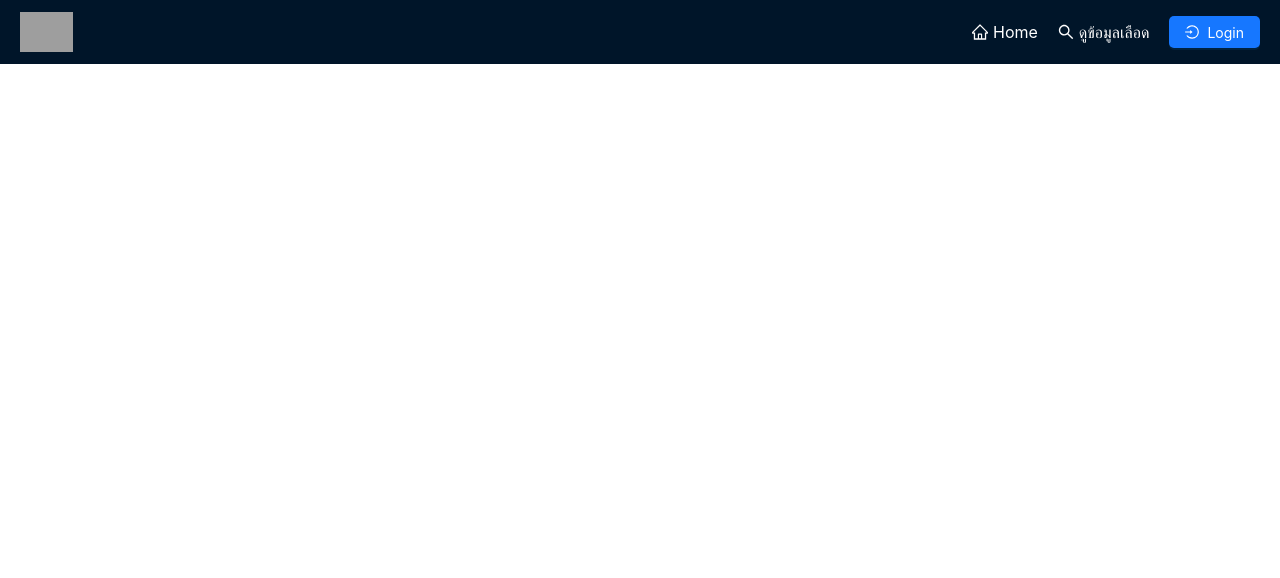
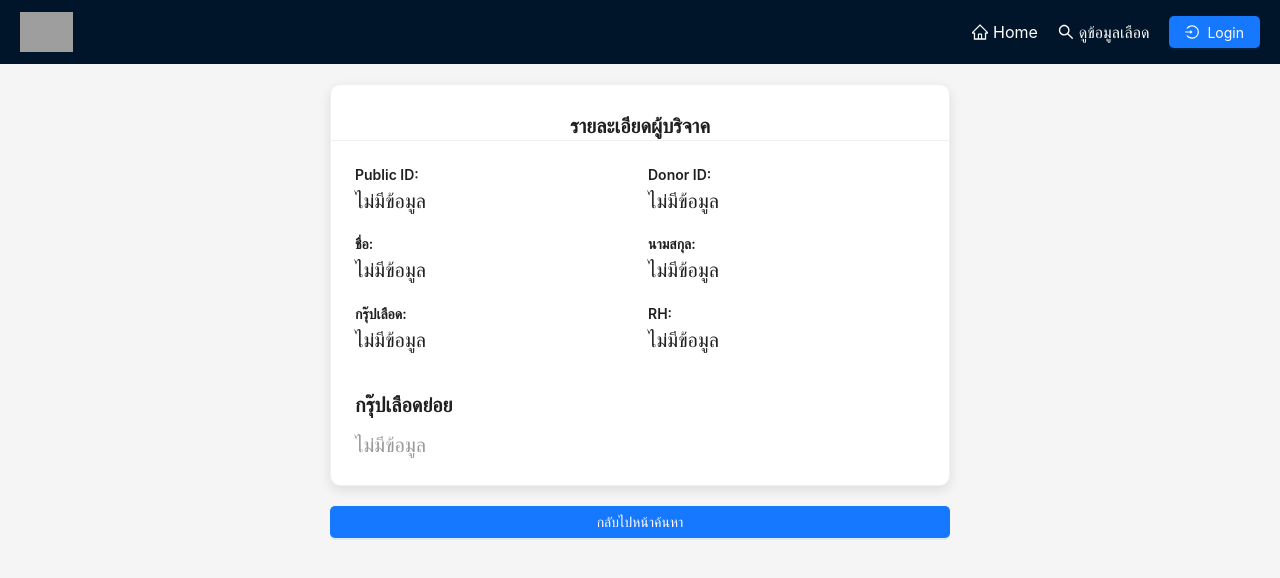
Before and after one commit to warakornkn98/searchengine, a React (Create React App) app in the folder frontend/: page /public/results in a window 1280 px wide. Shown: the top 578 px of the page. Built offline with nearby package versions, Linux system fonts and the light colour scheme; grey boxes are pictures that could not be loaded.

Commit message:
test branch

```diff
--- a/frontend/src/App.js
+++ b/frontend/src/App.js
@@ -19,8 +19,24 @@ const App = () => {
         <Routes>
           <Route path="/" element={<LoginForm />} />
           <Route path="/login" element={<LoginForm />} />
+          <Route path="public">
+            <Route
+              path="search"
+              element={
+                <SearchPage />
+              }
+            />
+            <Route
+              path="results"
+              element={
+                  <ResultPage />
+              }
+            />
+          </Route>
+
+
           <Route
-            path="/search"
+            path="/admin/search"
             element={
               <ProtectedRoute>
                 <SearchAdminPage />
@@ -28,21 +44,14 @@ const App = () => {
             }
           />
           <Route
-            path="/search_"
-            element={
-              <ProtectedRoute>
-                <SearchPage />
-              </ProtectedRoute>
-            }
-          />
-          <Route
-            path="/results"
+            path="/admin/results"
             element={
               <ProtectedRoute>
                 <ResultPage />
               </ProtectedRoute>
             }
           />
+
           <Route
             path="/addbloodinfo"
             element={
--- a/frontend/src/component/ResultPage.js
+++ b/frontend/src/component/ResultPage.js
@@ -2,7 +2,7 @@ import React from "react";
 import { Card, Row, Col, Button, Typography } from "antd";
 import { useLocation, useNavigate } from "react-router-dom";
 
-const { Title, Text } = Typography;
+const { Title, Text, Paragraph } = Typography;
 
 // Antigen mapping
 const ANTIGEN_MAPPING = {
@@ -43,47 +43,68 @@ const ResultPage = () => {
     .join(", ");
 
   return (
-    <Row justify="center" style={{ marginTop: "50px"}}>
+    <div style={{ padding: "20px", backgroundColor: "#f5f5f5", minHeight: "100vh" }}>
+      <Row justify="center">
         <Col xs={24} sm={20} md={16} lg={12}>
           <Card
-          title={<Title level={4} style={{ fontSize: 20 }}>รายละเอียดผู้บริจาค</Title>}
+            title={
+              <Title level={4} style={{ textAlign: "center", fontSize: 20, marginBottom: 0 }}>
+                รายละเอียดผู้บริจาค
+              </Title>
+            }
             bordered={true}
             style={{
               borderRadius: "10px",
               boxShadow: "0 4px 12px rgba(0, 0, 0, 0.1)",
             }}
           >
-          <Row gutter={[16, 16]} >
+            <Row gutter={[16, 16]}>
               <Col span={12}>
-              <Text strong style={{ fontSize: 20 }}>Public ID:</Text>
-              <p style={{ fontSize: 20 }}>{data.public_id || "N/A"}</p>
+                <Text strong>Public ID:</Text>
+                <Paragraph style={{ fontSize: 20, margin: 0 }}>
+                  {data.public_id || "ไม่มีข้อมูล"}
+                </Paragraph>
               </Col>
               <Col span={12}>
-              <Text strong style={{ fontSize: 20 }}>Donor ID:</Text>
-              <p style={{ fontSize: 20 }}>{data.donor_id || "N/A"}</p>
+                <Text strong>Donor ID:</Text>
+                <Paragraph style={{ fontSize: 20, margin: 0 }}>
+                  {data.donor_id || "ไม่มีข้อมูล"}
+                </Paragraph>
               </Col>
               <Col span={12}>
-              <Text strong style={{ fontSize: 20 }}>ชื่อ:</Text>
-              <p style={{ fontSize: 20 }}>{data.fname || "N/A"}</p>
+                <Text strong>ชื่อ:</Text>
+                <Paragraph style={{ fontSize: 20, margin: 0 }}>
+                  {data.fname || "ไม่มีข้อมูล"}
+                </Paragraph>
               </Col>
               <Col span={12}>
-              <Text strong style={{ fontSize: 20 }}>นามสกุล:</Text>
-              <p style={{ fontSize: 20 }}>{data.lname || "N/A"}</p>
+                <Text strong>นามสกุล:</Text>
+                <Paragraph style={{ fontSize: 20, margin: 0 }}>
+                  {data.lname || "ไม่มีข้อมูล"}
+                </Paragraph>
               </Col>
               <Col span={12}>
-              <Text strong style={{ fontSize: 20 }}>กรุ๊ปเลือด:</Text>
-              <p style={{ fontSize: 20 }}>{data.gr || "N/A"}</p>
+                <Text strong>กรุ๊ปเลือด:</Text>
+                <Paragraph style={{ fontSize: 20, margin: 0 }}>
+                  {data.gr || "ไม่มีข้อมูล"}
+                </Paragraph>
               </Col>
               <Col span={12}>
-              <Text strong style={{ fontSize: 20 }}>RH:</Text>
-              <p style={{ fontSize: 20 }}>{data.rh || "N/A"}</p>
+                <Text strong>RH:</Text>
+                <Paragraph style={{ fontSize: 20, margin: 0 }}>
+                  {data.rh || "ไม่มีข้อมูล"}
+                </Paragraph>
               </Col>
             </Row>
 
-          <Title level={5} style={{ marginTop: "20px",fontSize: 20 }}>
+            <div style={{ marginTop: "20px" }}>
+              <Title level={5} style={{ fontSize: 20 }}>
                 กรุ๊ปเลือดย่อย
               </Title>
-          <Text style={{ fontSize: 20 }}>{antigenInfo || "ไม่มีข้อมูล"}</Text>
+              <Text style={{ fontSize: 20, color: antigenInfo ? "#000" : "#999" }}>
+                {antigenInfo || "ไม่มีข้อมูล"}
+              </Text>
+            </div>
           </Card>
 
           <Button
@@ -99,6 +120,7 @@ const ResultPage = () => {
           </Button>
         </Col>
       </Row>
+    </div>
   );
 };
 
--- a/frontend/src/component/SearchPage.js
+++ b/frontend/src/component/SearchPage.js
@@ -23,7 +23,7 @@ const SearchPage = () => {
       console.log(data.length > 0);
 
       if (data) {
-        navigate("/results", { state: { result: data } });
+        navigate("/public/results", { state: { result: data } });
       } else {
         message.warning("ไม่พบข้อมูลที่ตรงกับการค้นหา");
       }
```
Also changed, not shown: 1 other file (tests, documents, lock files or other folders). Lines whose indentation alone changed are shown as unchanged.
